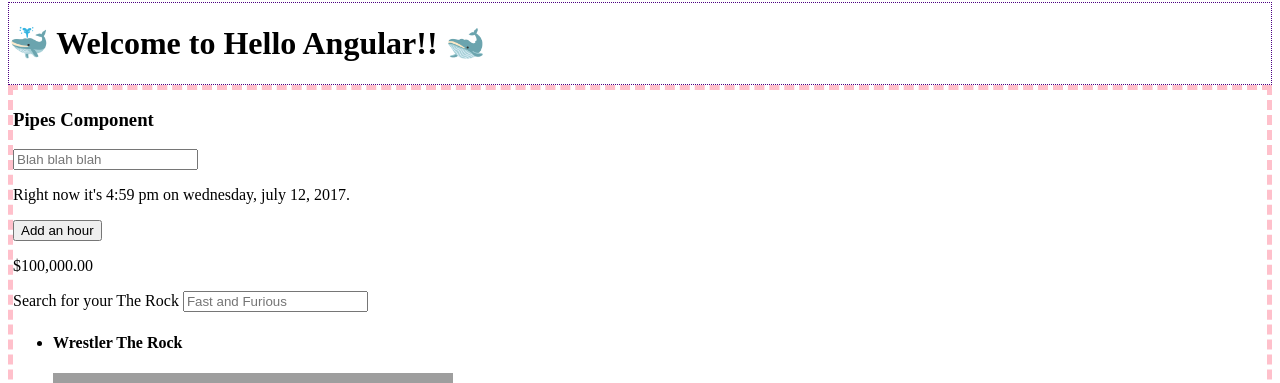
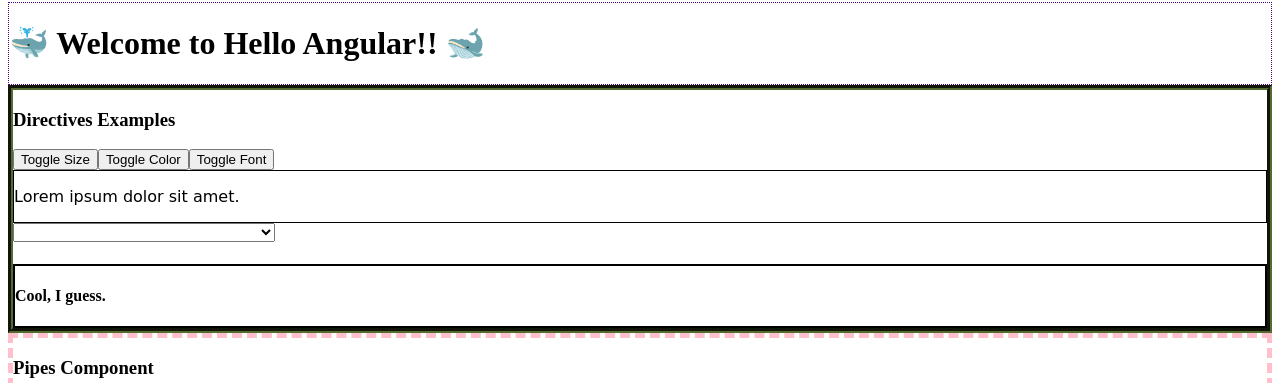
Before and after one commit to LeyLine/hello-angular, an Angular app: page / in a window 1280 px wide. Shown: the part 162-545 px from the top of the page. Built offline with nearby package versions, Linux system fonts and the light colour scheme; grey boxes are pictures that could not be loaded.

Commit message:
Add directive examples

```diff
--- a/src/app/app.component.html
+++ b/src/app/app.component.html
@@ -5,6 +5,9 @@
     🐳 Welcome to {{title}}!! 🐋
   </h1>
 </div>
+
+<!-- tag for the Directives Example component -->
+<banana></banana>
 
 <maracuya></maracuya>
 
--- a/src/app/app.module.ts
+++ b/src/app/app.module.ts
@@ -11,6 +11,7 @@ import { PipesComponent } from './pipes/pipes.component';
 import { CapitalizePipe } from './my-pipes/capitalize.pipe';
 import { EmojifyPipe } from './my-pipes/emojify.pipe';
 import { DoTheSearchPipe } from './my-pipes/do-the-search.pipe';
+import { DirectivesExampleComponent } from './directives-example/directives-example.component';
 
 @NgModule({
   declarations: [
@@ -22,7 +23,8 @@ import { DoTheSearchPipe } from './my-pipes/do-the-search.pipe';
     PipesComponent,
     CapitalizePipe,
     EmojifyPipe,
-    DoTheSearchPipe
+    DoTheSearchPipe,
+    DirectivesExampleComponent
   ],
   imports: [
     BrowserModule,
--- /dev/null
+++ b/src/app/directives-example/directives-example.component.css
@@ -0,0 +1,23 @@
+section {
+  border: 5px groove darkolivegreen;
+}
+
+div {
+  border: 1px groove black;
+}
+
+.big {
+  font-size: 75px;
+  padding: 30px;
+  border-width: 20px;
+}
+
+.colorful {
+  border-color: darksalmon;
+  background-color: chartreuse;
+  color: rebeccapurple;
+}
+
+.comic {
+  font-family: "Comic Sans MS", cursive;
+}
--- /dev/null
+++ b/src/app/directives-example/directives-example.component.html
@@ -0,0 +1,42 @@
+<section>
+  <h3> Directives Examples </h3>
+
+  <button (click)="buttonA()"> Toggle Size </button>
+  <button (click)="buttonB()"> Toggle Color </button>
+  <button (click)="buttonC()"> Toggle Font </button>
+
+              <!-- "big" is the CSS class name
+                     |  "isBigSize" is the variable name
+                     |        |                           -->
+  <div [ngClass]="{ big: isBigSize, colorful: hasColor, comic: isComic }">
+    <p> Lorem ipsum dolor sit amet. </p>
+  </div>
+
+  <select [(ngModel)]="dropdownSelection">
+    <option value="">Choose Your Pizza Style</option>
+    <option value="nyc">New York Style</option>
+    <option value="deep">Deep Dish</option>
+    <option value="thin">Thin Crust</option>
+    <option value="wood">Wood Oven</option>
+    <option value="chicago">Chicago Style (different from Deep Dish)</option>
+  </select>
+
+  <h4> {{ dropdownSelection }} </h4>
+
+  <div [ngSwitch]="dropdownSelection">
+    <!-- for string comparisons you need quotes in your quotes -->
+    <div *ngSwitchCase="'nyc'">
+      <img src="https://media.giphy.com/media/26gIOKkdiVXce8i1q/giphy.gif">
+    </div>
+
+    <!-- for strings comparisons you need quotes in your quotes -->
+    <div *ngSwitchCase="'deep'">
+      <h4> Deep Dish !== Chicago Style </h4>
+      <img src="https://media.giphy.com/media/n0gFpvaXqUskU/giphy.gif">
+    </div>
+
+    <div *ngSwitchDefault>
+      <h4> Cool, I guess. </h4>
+    </div>
+  </div>
+</section>
--- /dev/null
+++ b/src/app/directives-example/directives-example.component.ts
@@ -0,0 +1,46 @@
+import { Component, OnInit } from '@angular/core';
+
+@Component({
+  selector: 'banana',
+  templateUrl: './directives-example.component.html',
+  styleUrls: ['./directives-example.component.css']
+})
+export class DirectivesExampleComponent implements OnInit {
+  isBigSize: boolean = false;
+  hasColor: boolean = false;
+  isComic: boolean = true;
+
+  dropdownSelection: string;
+
+  constructor() { }
+
+  ngOnInit() {
+  }
+
+  buttonA() {
+    if (this.isBigSize === false) {
+      this.isBigSize = true;
+    }
+    else {
+      this.isBigSize = false;
+    }
+  }
+
+  buttonB() {
+    if (this.hasColor === false) {
+      this.hasColor = true;
+    }
+    else {
+      this.hasColor = false;
+    }
+  }
+
+  buttonC() {
+    if (this.isComic === false) {
+      this.isComic = true;
+    }
+    else {
+      this.isComic = false;
+    }
+  }
+}
```
Also changed, not shown: 1 other file (tests, documents, lock files or other folders).
